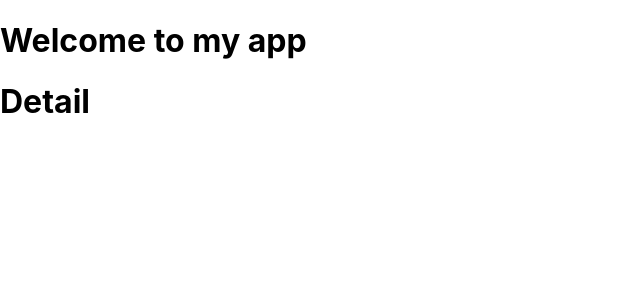
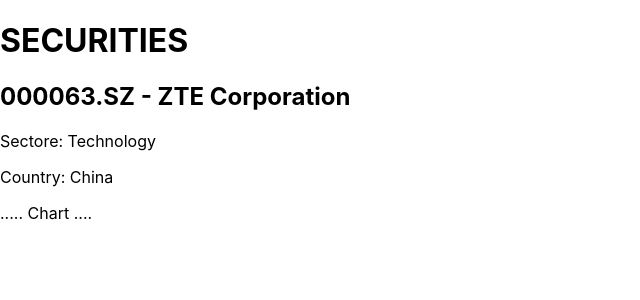
Before and after one commit to nunoconc/cc-full-stack-exercise, a React (Create React App) app in the folder frontend/: page /securities/1 in a window 1280 px wide. Shown: the top 300 px of the page, without its empty margins (0-640 px from the left). Built offline with nearby package versions, Linux system fonts and the light colour scheme; the HTML template or start-up script is replaced by a standard one.

Commit message:
feat: add page detail

```diff
--- a/frontend/src/App.tsx
+++ b/frontend/src/App.tsx
@@ -5,7 +5,7 @@
   return (
     <div>
       <header>
-        <h1>{process.env.REACT_APP_MY_EXAMPLE}</h1>
+        <h1>{process.env.REACT_APP_TITLE}</h1>
       </header>
       <main>
         <Router />
--- a/frontend/src/components/detail/index.tsx
+++ b/frontend/src/components/detail/index.tsx
@@ -1,9 +1,36 @@
-import { JSX } from 'react';
+import { JSX, useEffect, useState } from 'react';
+import { useParams } from 'react-router-dom';
+import { Company } from '../../types/company';
 
 export default function Detail(): JSX.Element {
+    const { id } = useParams();
+    const [company, setCompany] = useState<Company>();
+
+    useEffect(() => {
+        if (id) {
+            setCompany({
+                id: parseInt(id),
+                ticker: '000063.SZ',
+                securityName: 'ZTE Corporation',
+                sector: 'Technology',
+                country: 'China',
+                trend: 0.82,
+                prices: [],
+            });
+        }
+    }, []);
+
     return (
         <div>
-            <h1>Detail</h1>
+            <h2>
+                {company?.ticker} - {company?.securityName}
+            </h2>
+            <p>Sectore: {company?.sector}</p>
+            <p>Country: {company?.country}</p>
+
+            <div>
+                <p>..... Chart ....</p>
+            </div>
         </div>
     );
 }
--- /dev/null
+++ b/frontend/src/types/company.ts
@@ -0,0 +1,15 @@
+export type Price = {
+    date: string,
+    close: string,
+    volume: string,
+}
+
+export type Company = {
+    id: number,
+    ticker: string,
+    securityName: string,
+    sector: string,
+    country: string,
+    trend: number,
+    prices: Price[],
+}
```
Also changed, not shown: 1 other file (tests, documents, lock files or other folders).
